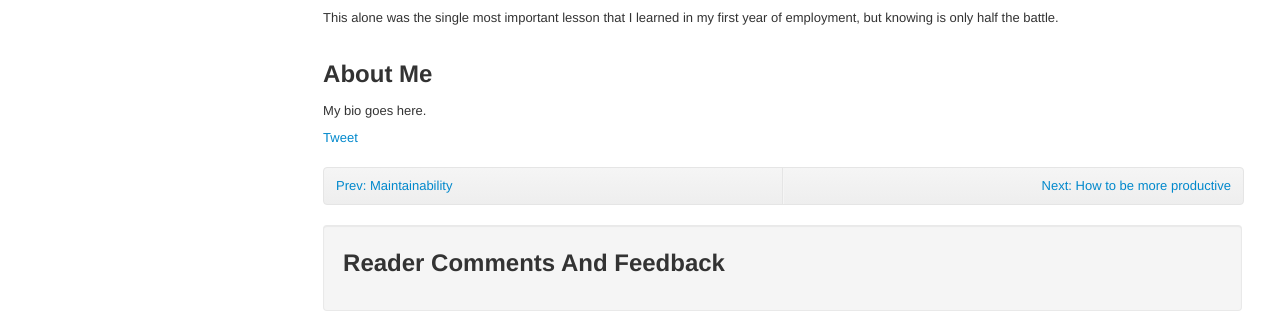
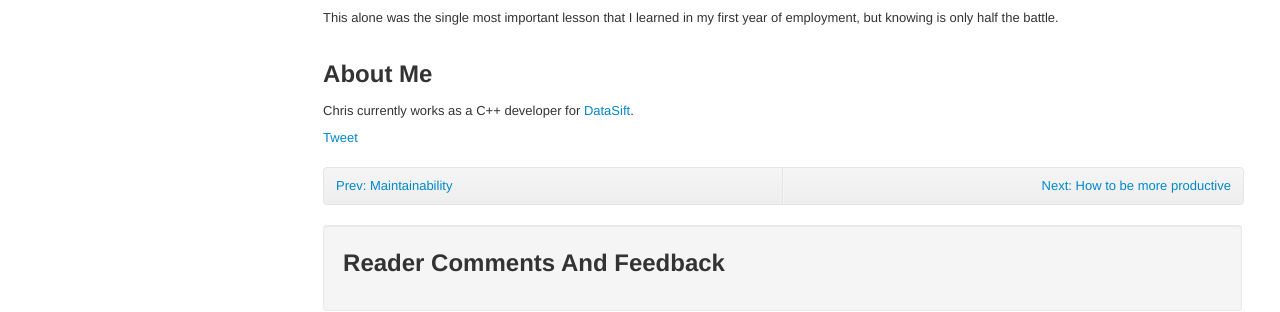
Before and after one commit to stuartherbert/if-i-knew-then, a Jekyll site: the page built from measuring-success.md, in a window 1280 px wide and 1347 px high. Shown: the part 958-1270 px from the top of the window. Built offline with Jekyll 4.4.1, drawn with Linux system fonts in a browser that asks for light colours; comment, search, counter and statistics services are not loaded.

Commit message:
Added a bio entry for Chris for now

```diff
--- a/measuring-success.md
+++ b/measuring-success.md
@@ -35,4 +35,4 @@ This alone was the single most important lesson that I learned in my first year
 
 ## About Me
 
-My bio goes here.
+Chris currently works as a C++ developer for [DataSift](http://datasift.com).
```
